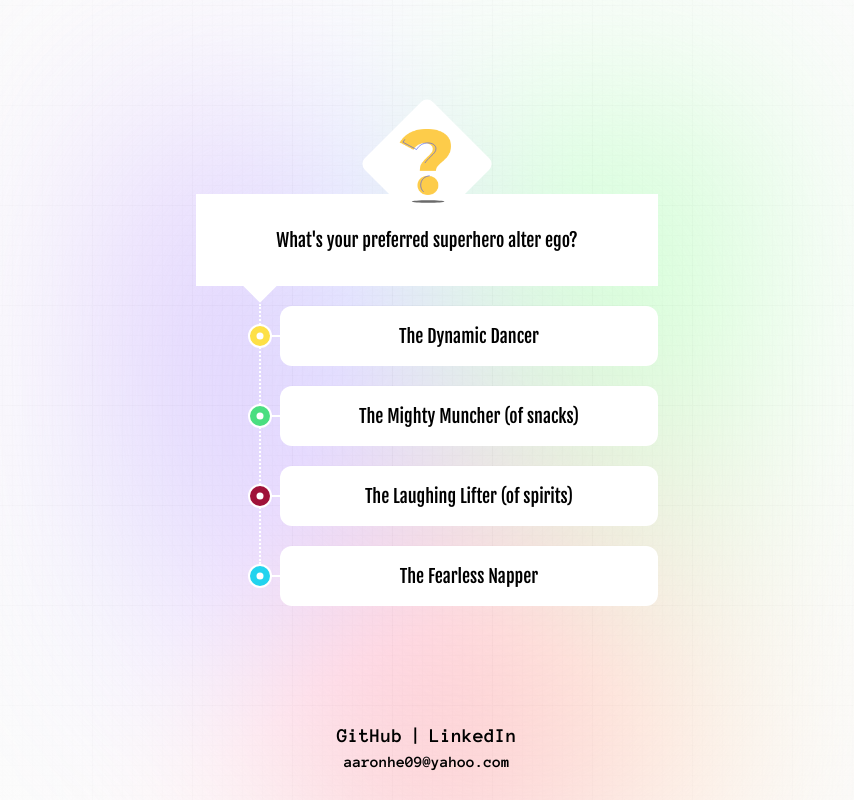
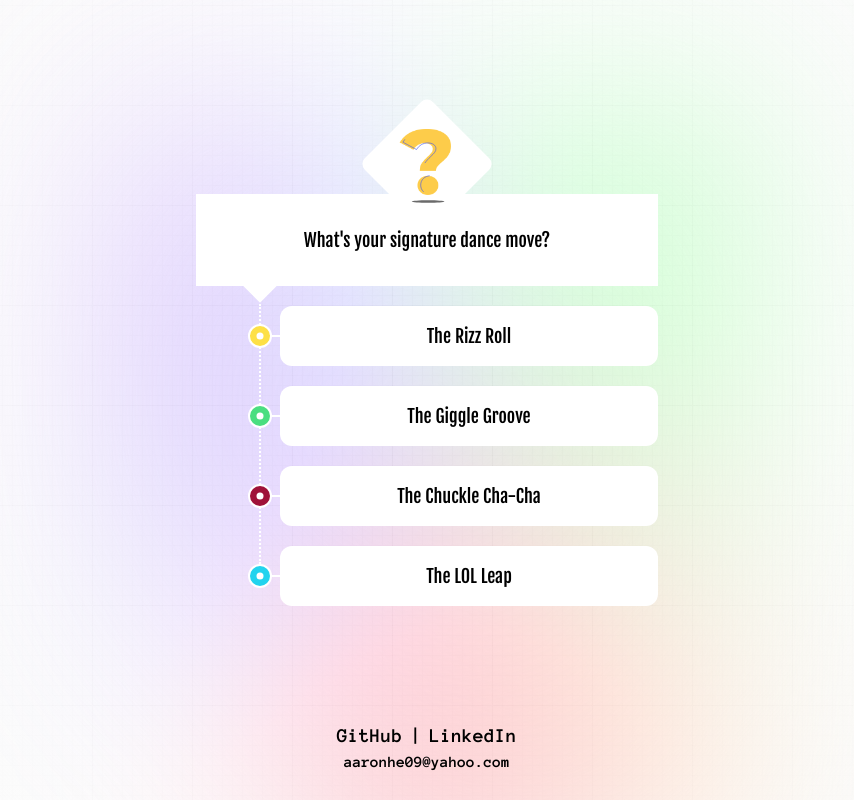
Before and after one commit to AaronHe09/rizz-o-meter, a Next.js app in the folder rizz-o-meter/: page /game in a window 1280 px wide. Shown: the whole page, without its empty margins (213-1067 px from the left). Built offline with nearby package versions, Linux system fonts and the light colour scheme.

Commit message:
set router to /results after the last question

```diff
--- a/rizz-o-meter/app/game/page.js
+++ b/rizz-o-meter/app/game/page.js
@@ -5,6 +5,7 @@ import Question from "@/components/Question";
 import { useState } from "react";
 import { easeOut, motion, AnimatePresence } from "framer-motion";
 import uuid from "react-uuid";
+import { useRouter } from "next/navigation";
 
 const questions = [
   {
@@ -103,9 +104,10 @@ const questions = [
 ];
 
 const Game = () => {
-  const [currentQuestion, setCurrentQuestion] = useState(0);
+  const [currentQuestion, setCurrentQuestion] = useState(8);
   const [playerPoints, setPlayerPoints] = useState(0);
   const [isShowing, setIsShowing] = useState(true);
+  const router = useRouter();
 
   const variant = {
     hidden: { opacity: 0 },
@@ -128,8 +130,12 @@ const Game = () => {
   const handleAnswer = (points) => {
     setIsShowing(false);
     setPlayerPoints(playerPoints + points);
+    if (currentQuestion === 9) {
+      router.push("/results");
+      return;
+    }
     setTimeout(() => {
-      setCurrentQuestion((prev) => prev + 1);
+      setCurrentQuestion(currentQuestion + 1);
       setIsShowing(true);
     }, 500);
   };
--- /dev/null
+++ b/rizz-o-meter/app/results/page.js
@@ -0,0 +1,7 @@
+import React from "react";
+
+const Results = () => {
+  return <div>Results</div>;
+};
+
+export default Results;
```
